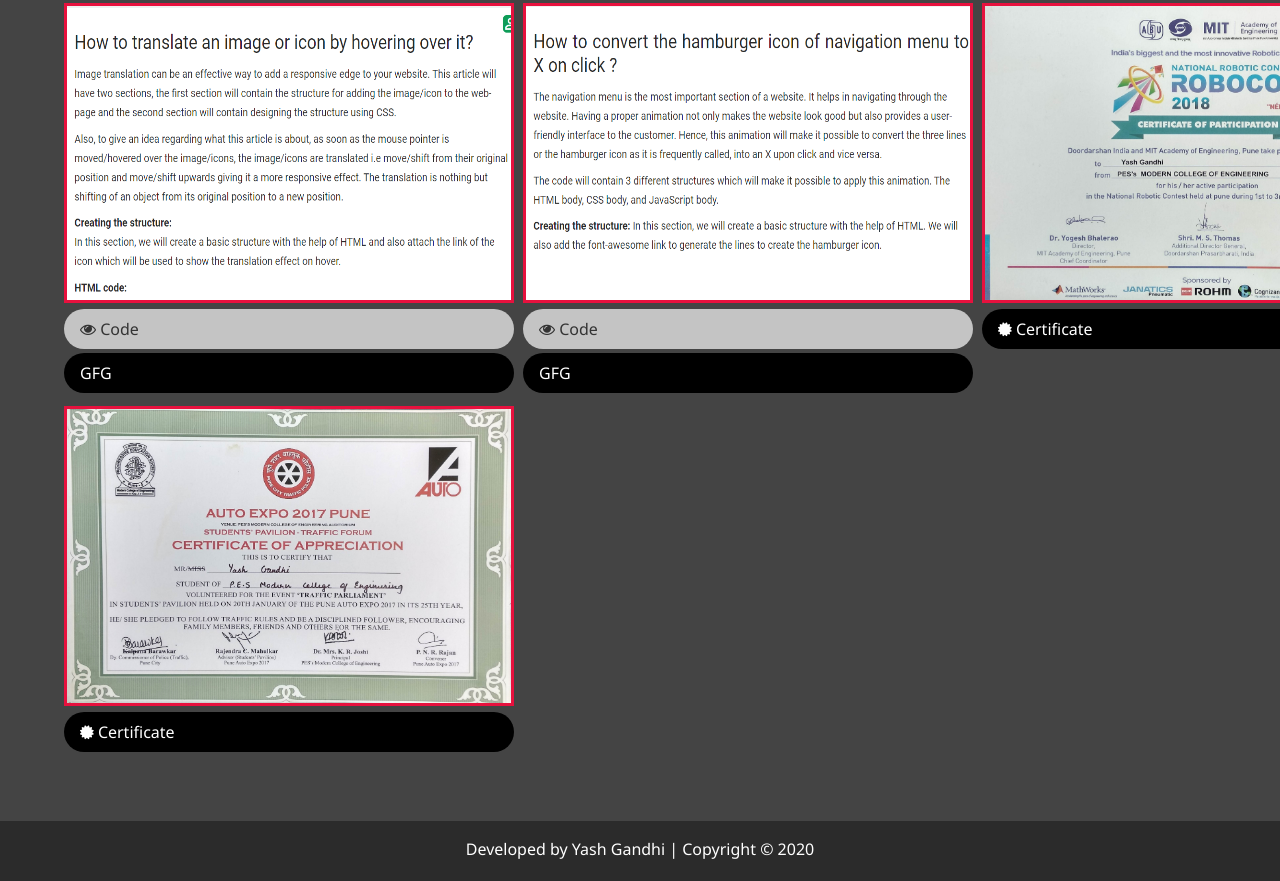
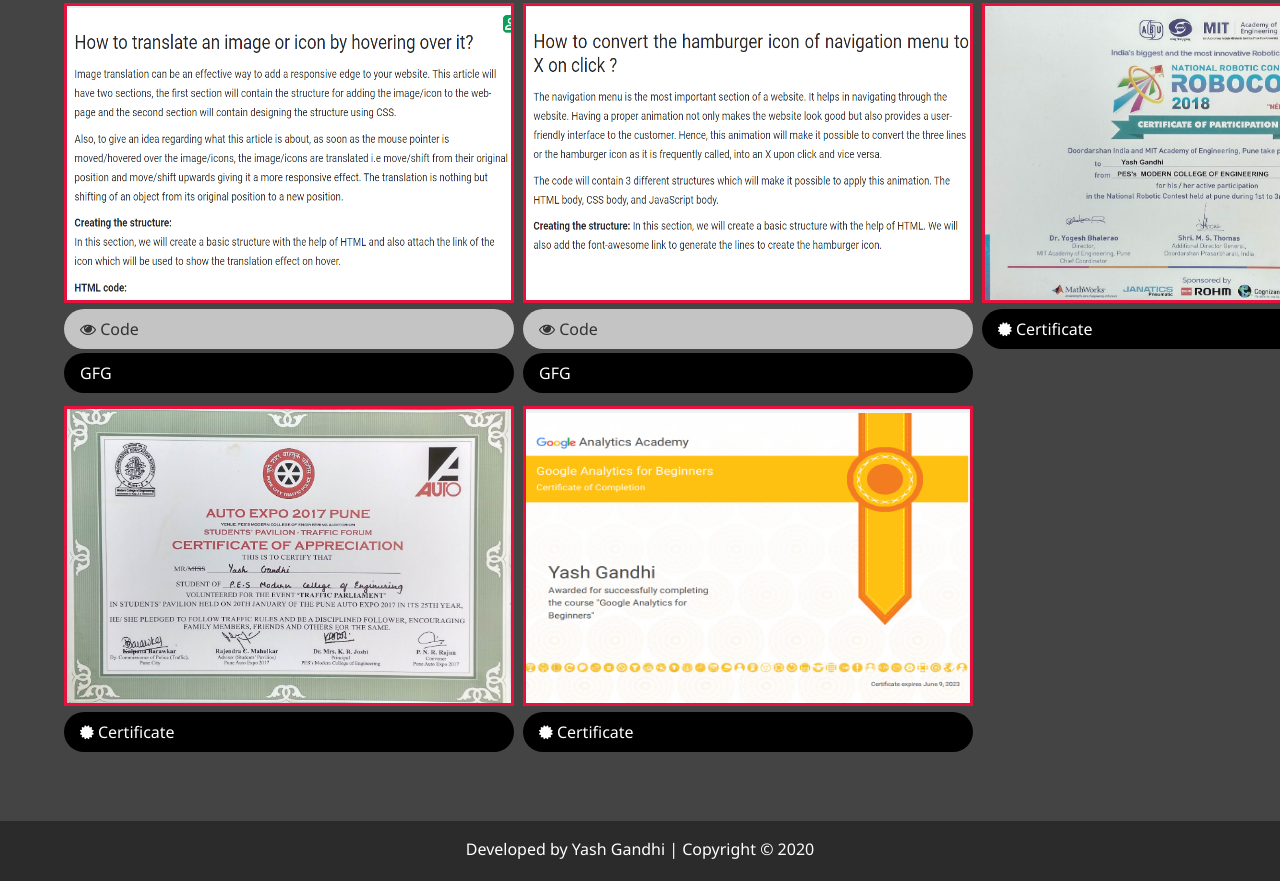
Before and after one commit to YashGandhi21/Yash, a website: page my_portfolio/work.html in a window 1280 px wide. Shown: the part 1087-1968 px from the top of the page. Drawn offline with Linux system fonts and the light colour scheme.

Commit message:
Certificate added

```diff
--- a/my_portfolio/work.html
+++ b/my_portfolio/work.html
@@ -245,6 +245,19 @@
             <i class="fa fa-certificate" aria-hidden="true"></i> Certificate
           </a>
         </div>
+
+        <div class="item">
+          <a href="./img/projects/GoogleAnalytics.png">
+            <img
+              src="./img/projects/GoogleAnalytics.png"
+              alt="GoogleAnalytics Certificate"
+            />
+          </a>
+
+          <a href="./img/projects/GoogleAnalytics.png" class="btn-dark">
+            <i class="fa fa-certificate" aria-hidden="true"></i> Certificate
+          </a>
+        </div>
       </div>
     </main>
 
```
Also changed, not shown: my_portfolio/img/projects/GoogleAnalytics.png (added).
